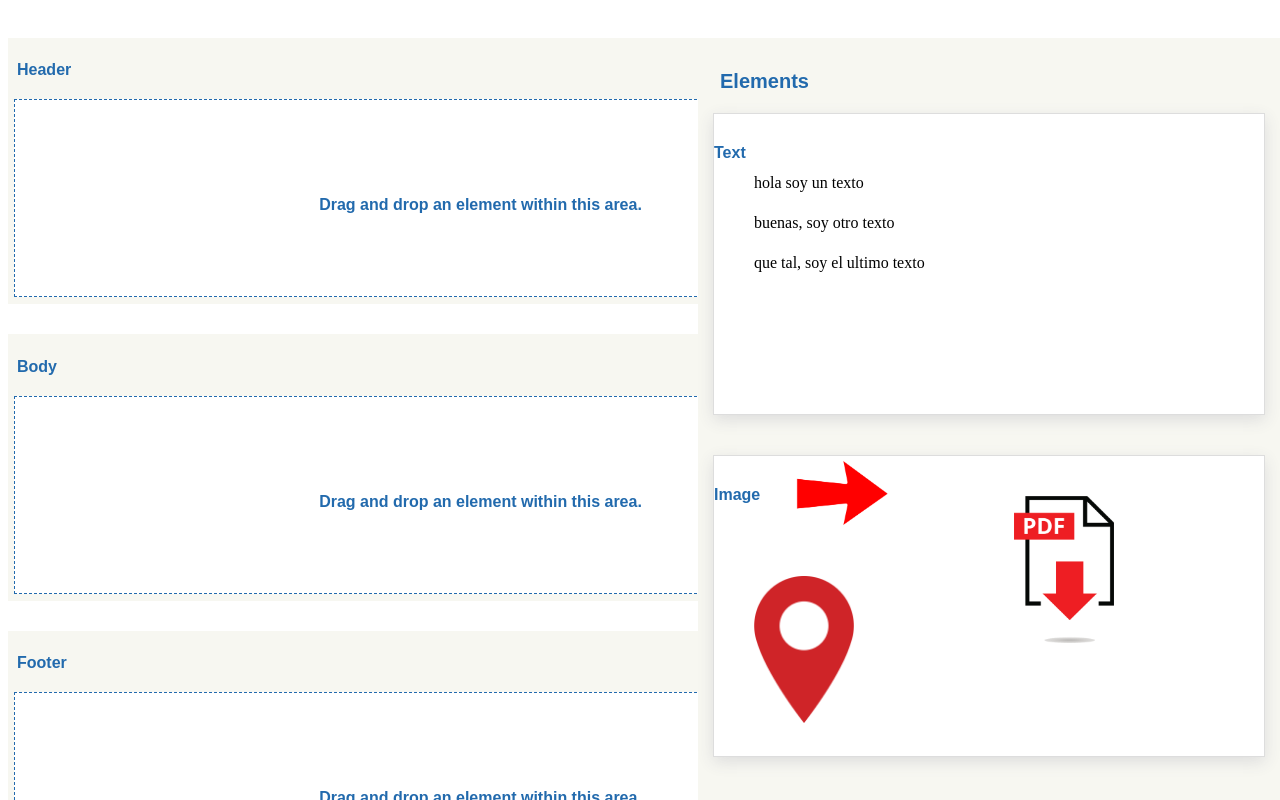
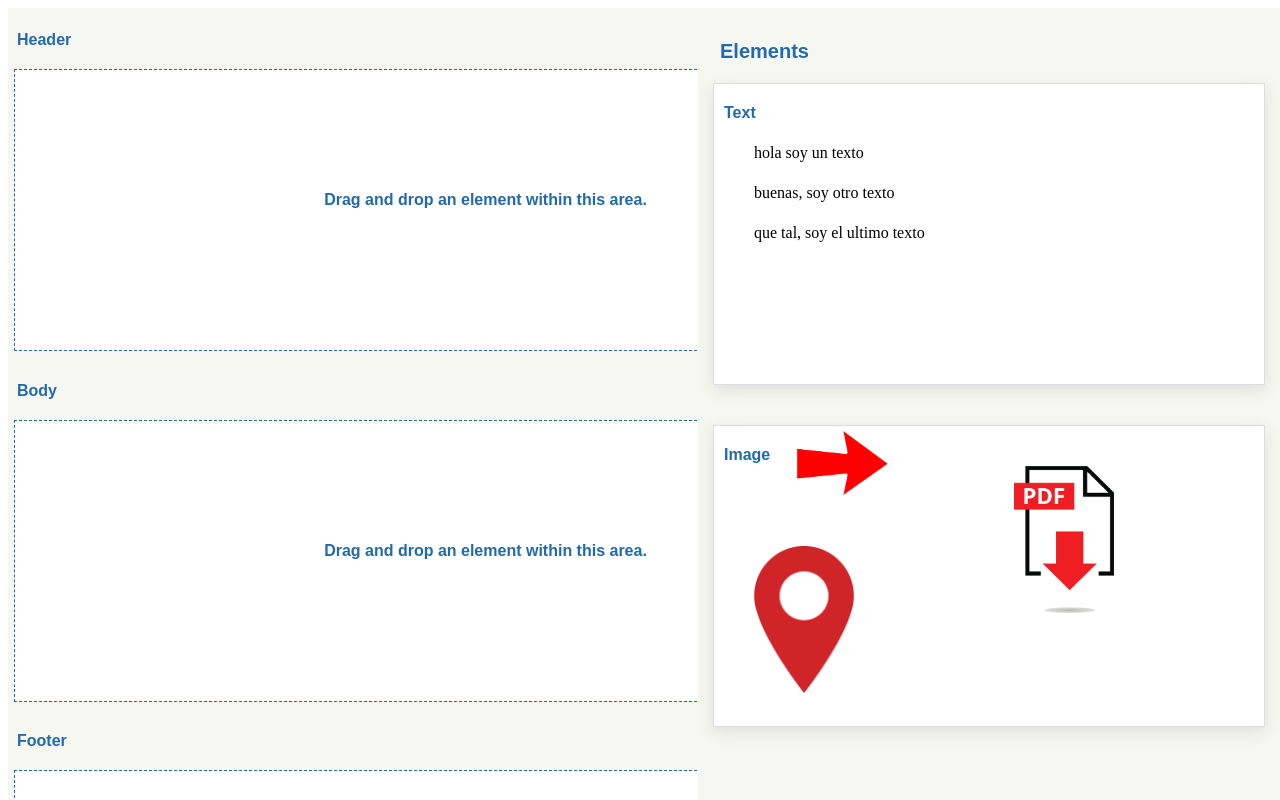
Before and after one commit to AlbertoMarLor/dragNdrop, a React (Vite) app: page / in a window 1280 px wide. Shown: the top 800 px of the page. Built offline with nearby package versions, Linux system fonts and the light colour scheme.

Commit message:
retoques en las sections

```diff
--- a/src/App.jsx
+++ b/src/App.jsx
@@ -1,4 +1,3 @@
-import './App.css'
 import update from 'immutability-helper'
 import { Aside } from './components/layout/Aside'
 
@@ -23,6 +22,12 @@ function App() {
     e: { top: 100, left: 40, title: 'buenas, soy otro texto', type: 'text' },
     f: { top: 140, left: 40, title: 'que tal, soy el ultimo texto', type: 'text' },
   })
+
+  const [paragraph, setParagraph] = useState(true)
+
+  const [border, setBorder] = useState({ border: '1px dashed rgb(34, 106, 173)' })
+
+  const [height, setHeight] = useState({ minHeight: '280px' })
 
   const moveImage = useCallback(
     (id, left, top) => {
@@ -56,9 +61,9 @@ function App() {
     <DndProvider backend={HTML5Backend}>
       <div className='page'>
         <div className='layout'>
-          <Header image={image} setImage={setImage} moveImage={moveImage} />
-          <Body image={image} setImage={setImage} moveImage={moveImage} text={text} setText={setText} moveText={moveText} />
-          <Footer text={text} setText={setText} moveText={moveText} />
+          <Header image={image} setImage={setImage} moveImage={moveImage} paragraph={paragraph} setParagraph={setParagraph} border={border} setBorder={setBorder} height={height} setHeight={setHeight} />
+          <Body image={image} setImage={setImage} moveImage={moveImage} text={text} setText={setText} moveText={moveText} paragraph={paragraph} setParagraph={setParagraph} border={border} setBorder={setBorder} height={height} setHeight={setHeight} />
+          <Footer text={text} setText={setText} moveText={moveText} paragraph={paragraph} setParagraph={setParagraph} border={border} setBorder={setBorder} height={height} setHeight={setHeight} />
         </div>
         <Aside image={image} setImage={setImage} moveImage={moveImage} text={text} setText={setText} moveText={moveText} />
       </div>
--- a/src/components/helpers/ItemTypes.js
+++ /dev/null
@@ -1,3 +0,0 @@
-export const ItemTypes = {
-    IMAGE: 'image',
-}
--- a/src/components/layout/Body.jsx
+++ b/src/components/layout/Body.jsx
@@ -1,7 +1,7 @@
 import React from 'react'
 import { useDrop } from 'react-dnd'
 
-export const Body = ({ moveImage, moveText }) => {
+export const Body = ({ moveImage, moveText, paragraph, setParagraph, border, setBorder, height, setHeight }) => {
 
     const [, drop] = useDrop(
         () => ({
@@ -14,8 +14,12 @@ export const Body = ({ moveImage, moveText }) => {
                 const top = Math.round(item.top + delta.y)
                 if (item.type === 'image') {
                     moveImage(item.id, left, top)
+                    setParagraph(false)
+                    setBorder({ border: 'none' })
                 } else {
                     moveText(item.id, left, top)
+                    setParagraph(false)
+                    setBorder({ border: 'none' })
                 }
                 return undefined
             },
@@ -28,8 +32,8 @@ export const Body = ({ moveImage, moveText }) => {
             <div className="area-name">
                 <h2>Body</h2>
             </div>
-            <div ref={drop} className="area">
-                <p>Drag and drop an element within this area.</p>
+            <div style={border} ref={drop} className="area">
+                {paragraph && <p>Drag and drop an element within this area.</p>}
             </div>
         </section>
     )
--- a/src/components/layout/Footer.jsx
+++ b/src/components/layout/Footer.jsx
@@ -2,7 +2,7 @@ import React from 'react'
 import { useDrop } from 'react-dnd'
 
 
-export const Footer = ({ text, setText, moveText }) => {
+export const Footer = ({ text, setText, moveText, paragraph, setParagraph, border, setBorder, height, setHeight }) => {
 
     const [, drop] = useDrop(
         () => ({
@@ -12,6 +12,8 @@ export const Footer = ({ text, setText, moveText }) => {
                 const left = Math.round(item.left + delta.x)
                 const top = Math.round(item.top + delta.y)
                 moveText(item.id, left, top)
+                setParagraph(false)
+                setBorder({ border: 'none' })
                 return undefined
             },
         }),
@@ -23,8 +25,8 @@ export const Footer = ({ text, setText, moveText }) => {
             <div className="area-name">
                 <h2>Footer</h2>
             </div>
-            <div className="area" ref={drop}>
-                <p>Drag and drop an element within this area.</p>
+            <div style={border} className="area" ref={drop}>
+                {paragraph && <p>Drag and drop an element within this area.</p>}
             </div>
         </section></div>
     )
--- a/src/components/layout/Header.jsx
+++ b/src/components/layout/Header.jsx
@@ -1,7 +1,10 @@
-import React from 'react'
+import React, { useState } from 'react'
 import { useDrop } from 'react-dnd'
 
-export const Header = ({ image, setImage, moveImage }) => {
+
+export const Header = ({ image, setImage, moveImage, paragraph, setParagraph, border, setBorder }) => {
+
+
 
     const [, drop] = useDrop(
         () => ({
@@ -11,6 +14,8 @@ export const Header = ({ image, setImage, moveImage }) => {
                 const left = Math.round(item.left + delta.x)
                 const top = Math.round(item.top + delta.y)
                 moveImage(item.id, left, top)
+                setParagraph(false)
+                setBorder({ border: 'none' })
                 return undefined
             },
         }),
@@ -22,9 +27,9 @@ export const Header = ({ image, setImage, moveImage }) => {
             <div className="area-name">
                 <h2>Header</h2>
             </div>
-            <div className="area" ref={drop}>
-                <p>Drag and drop an element within this area.</p>
+            <div style={border} className="area" ref={drop}>
+                {paragraph && <p>Drag and drop an element within this area.</p>}
             </div>
-        </section>
+        </section >
     )
 }
--- a/src/index.css
+++ b/src/index.css
@@ -10,7 +10,7 @@
 section {
     background: #f7f7f1;
     padding: 10px 5px 7px 2px;
-    margin: 30px 0;
+
 }
 
 section.aside {
@@ -43,11 +43,10 @@ section h2.elements {
 
 .area {
     width: 99%;
-    min-height: 150px;
+    min-height: 280px;
     margin: 0 auto;
     background-color: white;
-    border: 1px dashed rgb(34, 106, 173);
-    line-height: 150px;
+    line-height: 220px;
     text-align: center;
     font-family: 'Segoe UI', Tahoma, Geneva, Verdana, sans-serif
 }
@@ -67,7 +66,8 @@ div.elements {
 
 
 section p {
-    margin-top: 30px;
+    margin-top: 20px;
+    margin-left: 10px;
     font-size: 16px;
     font-family: sans-serif;
     font-weight: bold;
```
Also changed, not shown: src/App.css (deleted).
